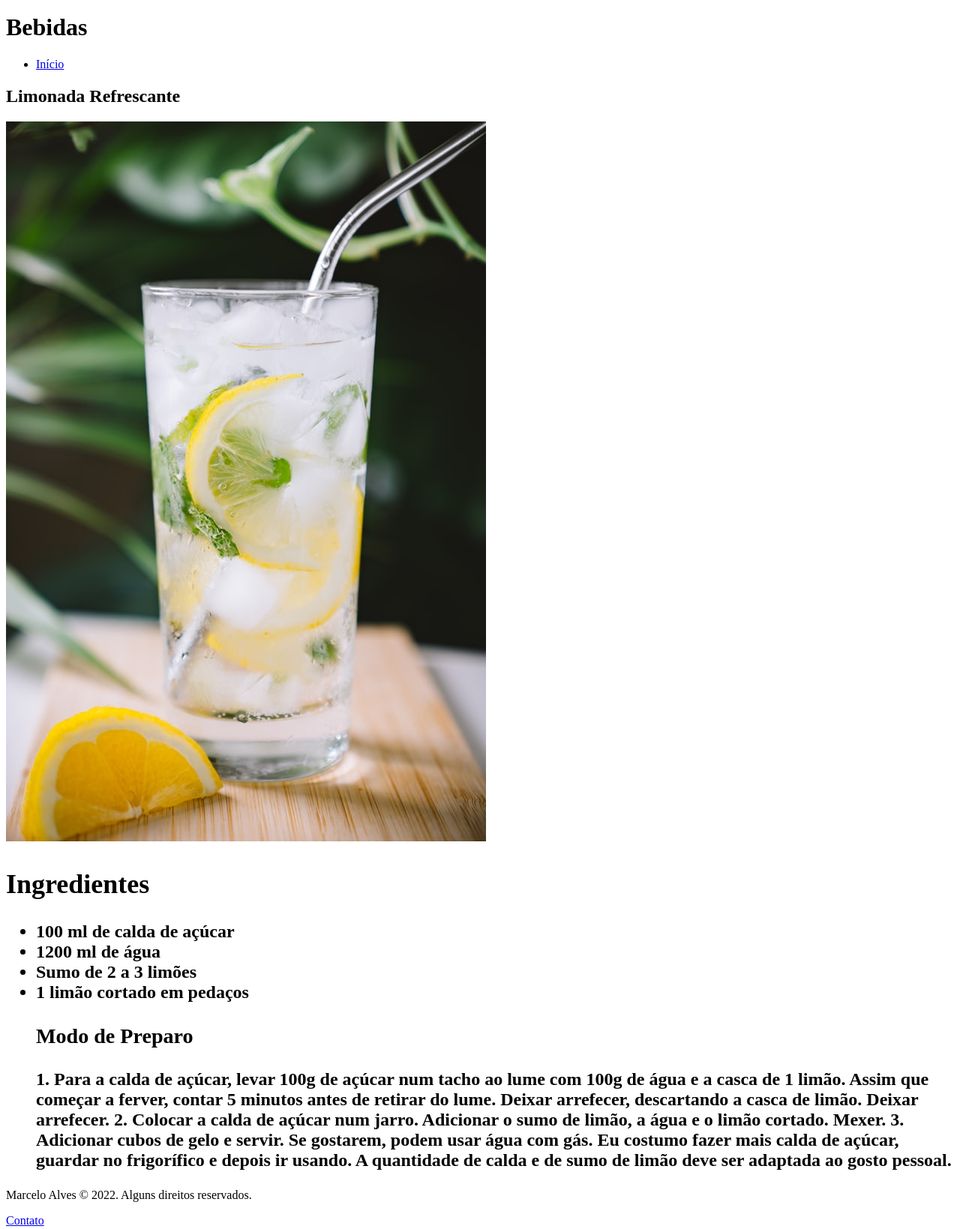
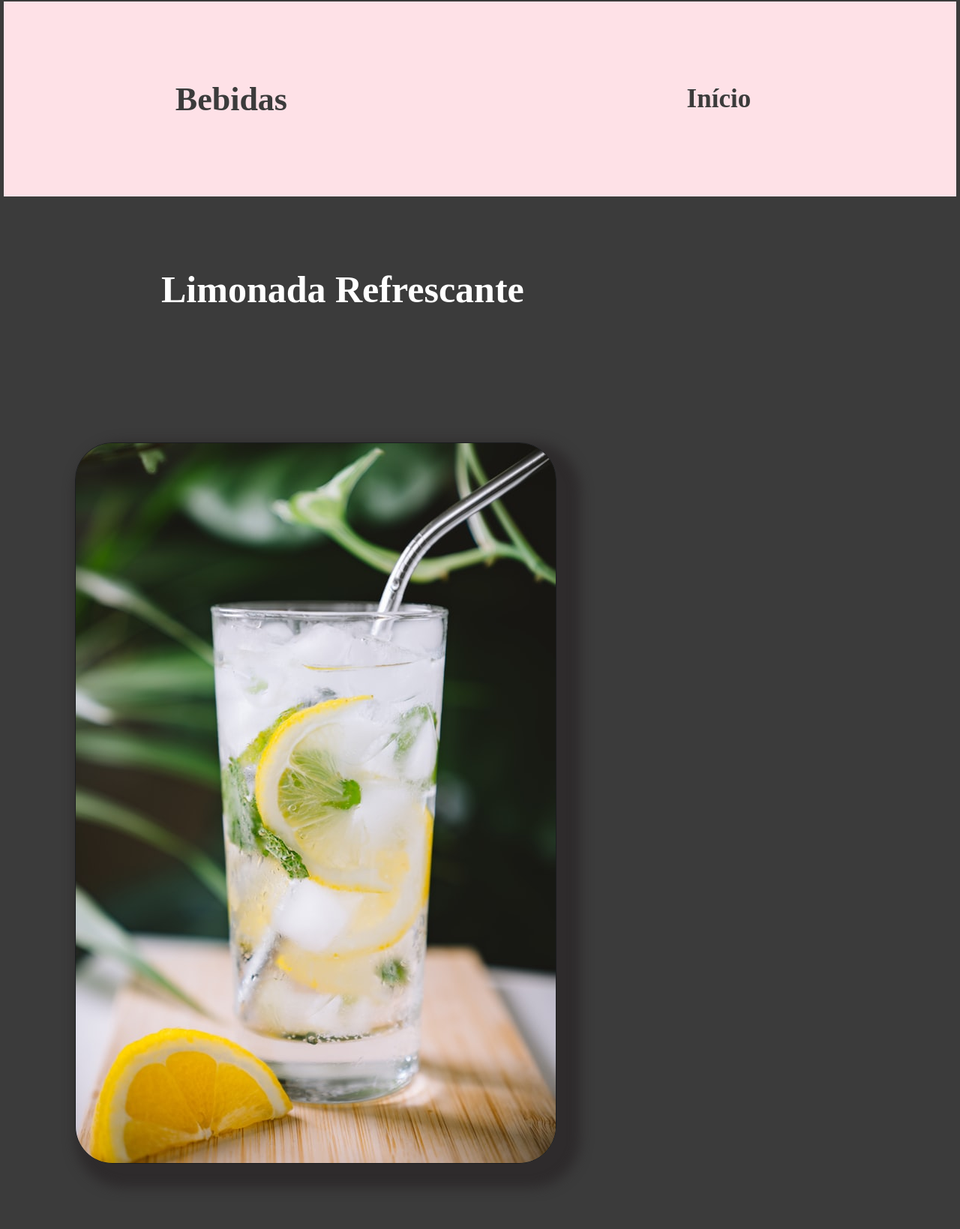
Before and after one commit to Maggmor/TrabalhoRocky, a plain HTML site: page bebidas.html in a window 1280 px wide. Shown: the part 3-1642 px from the top of the page at 75% size. Drawn offline with Linux system fonts and the light colour scheme.

Commit message:
Arquivos corretos

```diff
--- a/bebidas.html
+++ b/bebidas.html
@@ -8,8 +8,8 @@
   <meta name="keywords" content="HTML, CSS">
   <meta name="author" content="Marcelo Alves">
   <meta name="description" content="Receitas fáceis">
+  <link rel="stylesheet" href="style.css">
   <title>Bebidas</title>
-  <link rel="stylesheet" href="style.css">
 </head>
 <header class="receitas__salgadas--cabecalho">
   <div>
--- /dev/null
+++ b/style.css
@@ -0,0 +1,214 @@
+/*CSS Do Header*/
+
+body {
+  background: #3b3b3b;
+  margin: 0;
+  padding: 0;
+}
+
+header {
+  background: #fee1e7;
+  align-items: center;
+  display: flex;
+  justify-content: space-around;
+  padding-left: 1rem;
+  padding-right: 1rem;
+}
+
+header a {
+  color: #3b3b3b;
+  font-size: 30px;
+  padding: 5px 15px;
+  margin: 30px;
+  text-decoration: none;
+}
+
+.logo1 {
+  height: 300px;
+  position: relative;
+  padding-bottom: 30px;
+  padding-top: 25px;
+}
+.logo1:hover {
+  transform: scale(1.1);
+  transition: all 2s;
+}
+
+.menu__lista {
+  display: flex;
+}
+
+.menu__item {
+  list-style: none;
+}
+
+header .menu__link:hover {
+  box-shadow: 0.1rem 0.1rem 0.1rem #000000;
+  transition: all 1s;
+}
+
+/*CSS Do Main*/
+
+.grid {
+  display: grid;
+  grid-template-columns: 0.5fr 1fr;
+  gap: 5px;
+  justify-content: space-between;
+  justify-items: center;
+}
+.imagem__banner {
+  width: 90%;
+  border: solid 1px #827779;
+  border-radius: 50px;
+  box-shadow: 1rem 1rem 1rem 1rem #fee1e7;
+  margin: 100px;
+}
+
+.imagem__banner:hover {
+  opacity: 0.8;
+}
+
+.descricao__banner {
+  color: #ffffff;
+  font-size: 40px;
+  align-items: center;
+  margin-left: 300px;
+  margin-top: 100px;
+  padding: 5px;
+  display: inline;
+}
+.paragrafo__index {
+  color: #ffffff;
+  font-size: 26px;
+  margin-right: 300px;
+  padding-top: 200px;
+  align-self: center;
+}
+
+/*CSS do RODAPÉ*/
+.rodape {
+  background: linear-gradient(
+    #3b3b3b,
+    #575757,
+    #8c8c8c,
+    #fee1e6,
+    #fee7ea,
+    #feb6c7
+  );
+  width: 100%;
+  height: 300px;
+}
+
+footer {
+  display: flex;
+  display: 100%;
+  justify-content: space-between;
+  justify-items: center;
+}
+
+.descricao_rodape {
+  display: inline-flex;
+  font-weight: bold;
+  font-size: 30px;
+  margin-top: 50px;
+  justify-content: space-around;
+  margin: 200px;
+}
+
+.contato__rodape {
+  color: #000000;
+  display: inline-flex;
+  font-weight: bold;
+  font-size: 30px;
+  margin-top: 50px;
+  justify-content: space-around;
+  margin: 100px;
+  text-decoration: none;
+}
+
+.contato__rodape:hover {
+  box-shadow: 0.1rem 0.1rem 0.1rem #000000;
+  padding: 20px;
+  border-radius: 5px;
+  transition: all 2s;
+}
+
+/*CSS ARQUIVO 2 receitasSalgadas*/
+
+.receitas__salgadas--cabecalho {
+  background: #fee1e7;
+  height: 250px;
+  align-items: center;
+  font-size: 22px;
+  color: #3b3b3b;
+  padding: 5px 5px;
+  margin: 5px 5px;
+}
+
+.home {
+  list-style: none;
+}
+.home__link {
+  color: #3b3b3b;
+  font-size: 35px;
+  font-weight: bold;
+}
+
+.home__link:hover {
+  color: darkorange;
+}
+
+.grid__sessao--receita {
+  display: grid;
+  gap: 20px;
+  grid-template-columns: 2fr 1fr;
+  place-items: start;
+}
+
+.titulo__receita--salgada {
+  grid-column: 1 / -1;
+  font-size: 50px;
+  color: #ffffff;
+  margin: 70px 15px 15px 200px;
+  padding: 20px 15px;
+}
+.pizza__img {
+  max-width: 100%;
+  border: solid 1px #1b1d20;
+  border-radius: 50px;
+  box-shadow: 1rem 1rem 1rem 1rem #2e2b2c;
+  margin: 100px;
+}
+
+.pizza__img:hover {
+  opacity: 0.8;
+}
+
+.preparo {
+  grid-column: 1;
+  font-size: 25px;
+  color: #ffffff;
+  margin: 25px 15px 15px 20px;
+  padding: 20px 15px;
+  display: inline-block;
+  text-align: justify;
+  position: absolute;
+}
+
+.preparo h2 {
+  padding-bottom: 50px;
+  font-size: 30px;
+  text-align: center;
+}
+
+.preparo h3 {
+  padding-bottom: 50px;
+  margin-top: 300px;
+  font-size: 30px;
+  text-align: center;
+}
+
+li {
+  list-style: none;
+  margin-top: 20px;
+}
```
Also changed, not shown: index.html (+1 -1 lines), receitasDoces.html (+1 -1 lines), receitasSalgadas.html (+1 -2 lines), BombomDeMorangoComChocolate.jpg (added).
